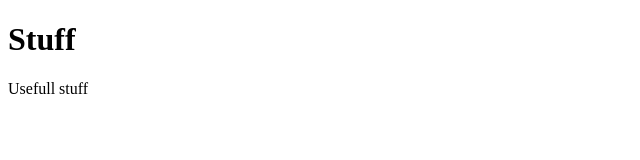
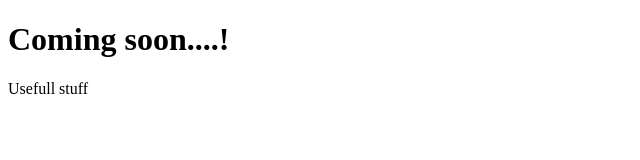
Before and after one commit to HeyAero/test-commit, a plain HTML site: page index.html in a window 1280 px wide. Shown: the whole page, without its empty margins (0-640 px from the left). Drawn offline with Linux system fonts and the light colour scheme.

Commit message:
add coming soon

```diff
--- a/index.html
+++ b/index.html
@@ -7,7 +7,7 @@
     <title>Hello!</title>
   </head>
   <body>
-    <h1>Stuff</h1>
+    <h1>Coming soon....!</h1>
     <p>Usefull stuff</p>
   </body>
 </html>
```
